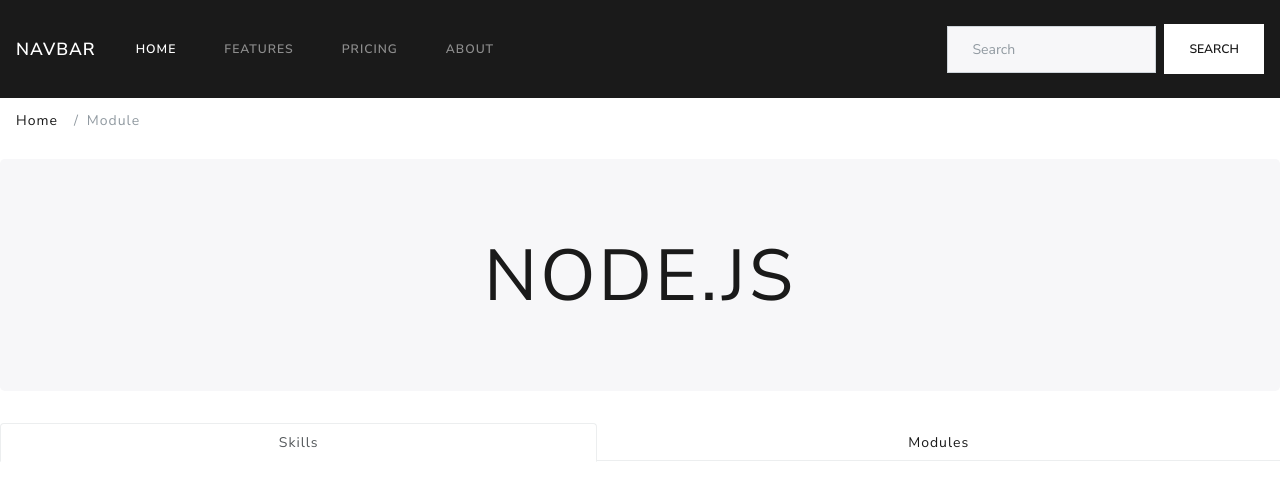
After one commit to wonjoonSeol/facebook-hackathon, a Django app: page /module in a window 1280 px wide. The commit adds this page. Shown: the top 500 px of the page. Run offline with Django 3.2, Linux system fonts and the light colour scheme; some libraries are stand-ins or nearby versions.

Commit message:
Work on modules

```diff
--- a/facebookhack/urls.py
+++ b/facebookhack/urls.py
@@ -21,4 +21,5 @@ urlpatterns = [
     path('admin/', admin.site.urls),
     path('', views.index),
     path('bio', views.bio),
+    path('module', views.module),
 ]
--- a/learnapp/templates/learnapp/base.html
+++ b/learnapp/templates/learnapp/base.html
@@ -13,6 +13,9 @@
   <link rel="stylesheet" href="https://maxcdn.bootstrapcdn.com/bootstrap/4.0.0/css/bootstrap.min.css">
   <link rel="stylesheet" href="https://maxcdn.bootstrapcdn.com/font-awesome/4.7.0/css/font-awesome.min.css">
   <link rel="stylesheet" href="https://maxcdn.bootstrapcdn.com/bootswatch/4.0.0-beta.3/lux/bootstrap.min.css">
+  <script src="https://cdn.timekit.io/booking-js/v1/booking.min.js" defer></script>
+  <script>window.timekitBookingConfig = { widgetId: '34d3ca5b-4b16-419a-98e6-6722472260b5' }</script>
+  <script type="text/javascript" src="https://www.gstatic.com/charts/loader.js"></script>
   <!-- <link rel="stylesheet" href="{% static 'css/style.css' %}"> -->
 </head>
 
--- /dev/null
+++ b/learnapp/templates/learnapp/module.html
@@ -0,0 +1,102 @@
+{% extends 'learnapp/base.html' %} {% block content %}
+<script type="text/javascript">
+  google.charts.load('current', {'packages':['gantt']});
+  google.charts.setOnLoadCallback(drawChart);
+
+  function toMilliseconds(minutes) {
+    return minutes * 60 * 1000;
+  }
+
+  function drawChart() {
+
+    var otherData = new google.visualization.DataTable();
+    otherData.addColumn('string', 'Task ID');
+    otherData.addColumn('string', 'Task Name');
+    otherData.addColumn('string', 'Resource');
+    otherData.addColumn('date', 'Start');
+    otherData.addColumn('date', 'End');
+    otherData.addColumn('number', 'Duration');
+    otherData.addColumn('number', 'Percent Complete');
+    otherData.addColumn('string', 'Dependencies');
+
+    otherData.addRows([
+      ['toTrain', 'Walk to train stop', 'walk', null, null, toMilliseconds(5), 100, null],
+      ['music', 'Listen to music', 'music', null, null, toMilliseconds(70), 100, null],
+      ['wait', 'Wait for train', 'wait', null, null, toMilliseconds(10), 100, 'toTrain'],
+      ['train', 'Train ride', 'train', null, null, toMilliseconds(45), 75, 'wait'],
+      ['toWork', 'Walk to work', 'walk', null, null, toMilliseconds(10), 0, 'train'],
+      ['work', 'Sit down at desk', null, null, null, toMilliseconds(2), 0, 'toWork'],
+
+    ]);
+
+    var options = {
+      height: 275,
+      gantt: {
+        defaultStartDateMillis: new Date(2015, 3, 28)
+      },
+      labelStyle: {
+  fontSize: 28,
+  color: '#757575'
+}
+    };
+
+    var chart = new google.visualization.Gantt(document.getElementById('chart_div'));
+
+    chart.draw(otherData, options);
+  }
+</script>
+<nav class="navbar navbar-expand-lg navbar-dark bg-primary">
+  <a class="navbar-brand" href="#">Navbar</a>
+  <button class="navbar-toggler" type="button" data-toggle="collapse" data-target="#navbarColor01" aria-controls="navbarColor01" aria-expanded="false" aria-label="Toggle navigation" style="">
+<span class="navbar-toggler-icon"></span>
+</button>
+
+  <div class="collapse navbar-collapse" id="navbarColor01">
+    <ul class="navbar-nav mr-auto">
+      <li class="nav-item active">
+        <a class="nav-link" href="#">Home <span class="sr-only">(current)</span></a>
+      </li>
+      <li class="nav-item">
+        <a class="nav-link" href="#">Features</a>
+      </li>
+      <li class="nav-item">
+        <a class="nav-link" href="#">Pricing</a>
+      </li>
+      <li class="nav-item">
+        <a class="nav-link" href="#">About</a>
+      </li>
+    </ul>
+    <form class="form-inline my-2 my-lg-0">
+      <input class="form-control mr-sm-2" type="text" placeholder="Search">
+      <button class="btn btn-secondary my-2 my-sm-0" type="submit">Search</button>
+    </form>
+  </div>
+</nav>
+<ol class="breadcrumb">
+  <li class="breadcrumb-item"><a href="#">Home</a></li>
+  <li class="breadcrumb-item active">Module</li>
+</ol>
+<div class="jumbotron">
+  <h2 class="display-3" style="margin-top:10px; text-align:center;">Node.js</h2>
+</div>
+<ul class="nav nav-tabs nav-fill" style=" display: flex;
+      justify-content: center;
+      align-items: center;">
+  <li class="nav-item">
+    <a class="nav-link active show" data-toggle="tab" href="#skills">Skills</a>
+  </li>
+  <li class="nav-item">
+    <a class="nav-link" data-toggle="tab" href="#modules">Modules</a>
+  </li>
+</ul>
+<div id="myTabContent" class="tab-content">
+  <div class="tab-pane fade active show" id="skills">
+    <div id="chart_div" style="width:100%; margin-top: 20px;"></div>
+  </div>
+  <div class="tab-pane fade" id="modules">
+
+  </div>
+</div>
+</div>
+
+{% endblock %}
--- a/learnapp/views.py
+++ b/learnapp/views.py
@@ -6,3 +6,6 @@ def index(request):
 
 def bio(request):
     return render(request, 'learnapp/bio.html')
+
+def module(request):
+    return render(request, 'learnapp/module.html')
```
Also changed, not shown: learnapp/templates/learnapp/bio.html (+27 -1 lines).
